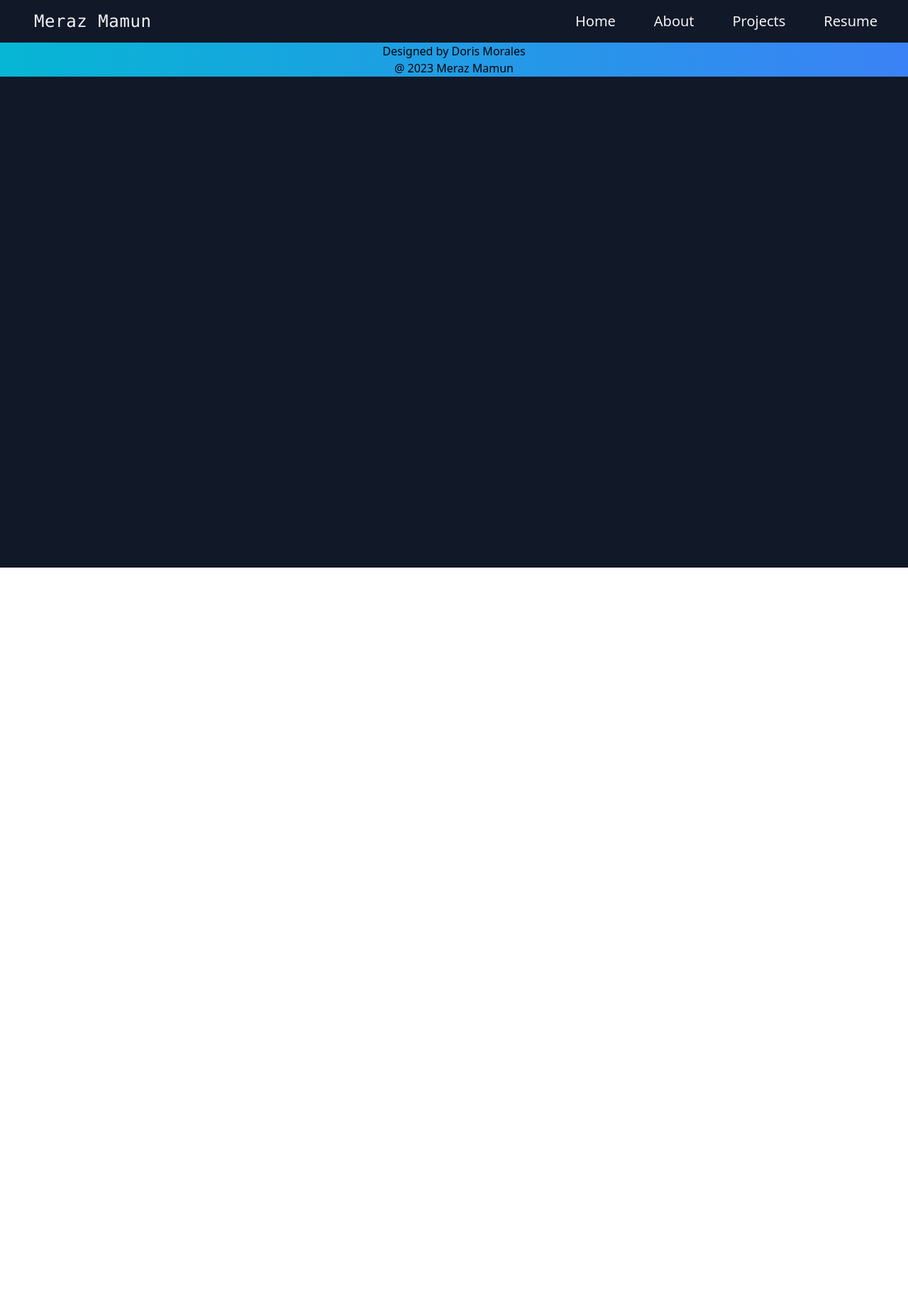
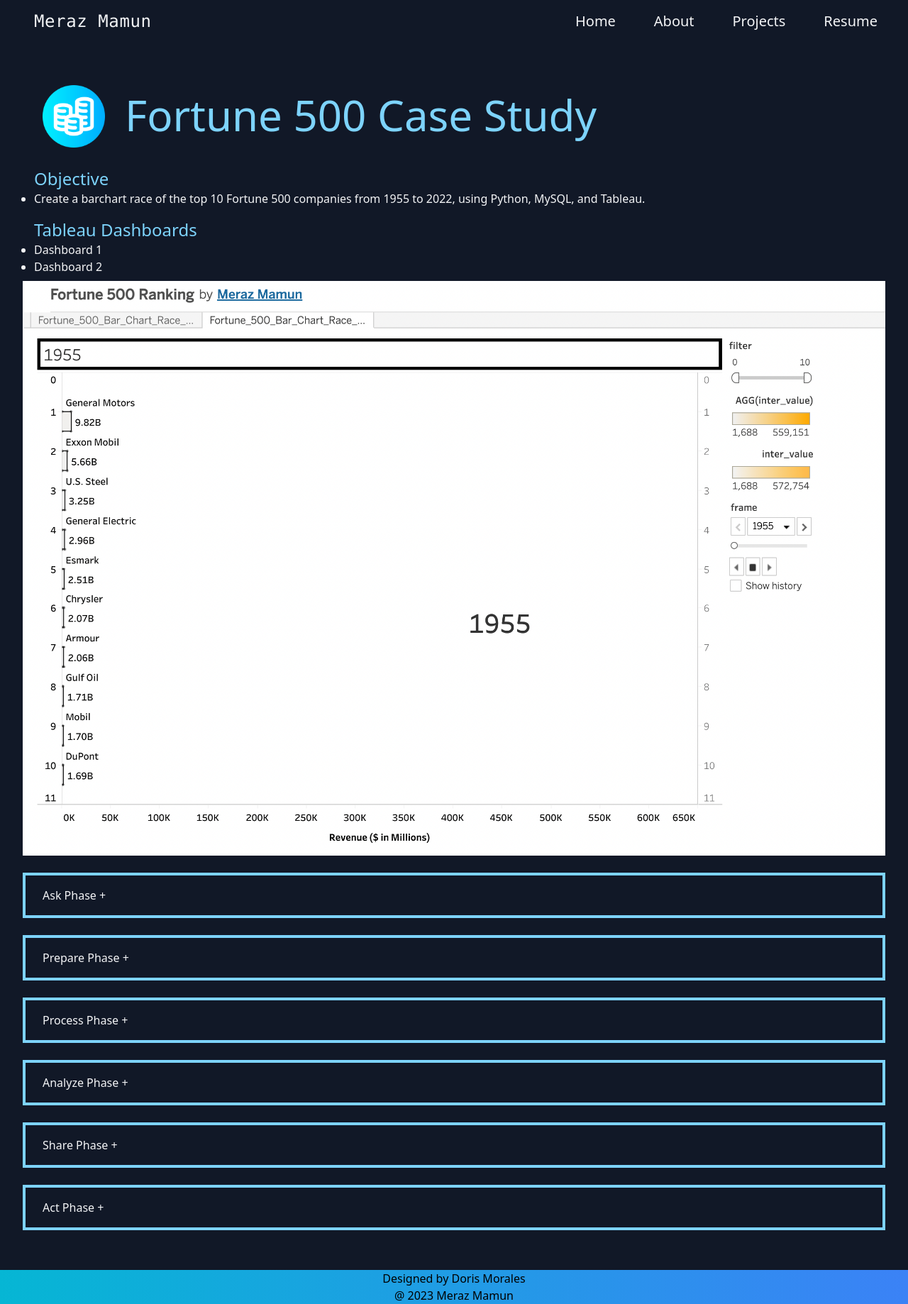
Before and after one commit to moralesdoris880/mmportfolio, a React (Create React App) app: page /fortune500_case in a window 1280 px wide. Shown: the whole page at 71% size. Before the commit the page ends 800 px from the top, so only its background shows below. Built offline with nearby package versions, Linux system fonts and the light colour scheme.

Commit message:
Fortune 500 content added with path and css

```diff
--- a/src/index.js
+++ b/src/index.js
@@ -7,6 +7,7 @@
 import Resume from "./pages/Resume";
 import Nav from "./components/Nav";
 import Project1 from "./pages/Project1";
+import Project2 from "./pages/Project2";
 import './index.css';
 import reportWebVitals from './reportWebVitals';
 
@@ -19,6 +20,7 @@
         <Nav/>
         <Routes>
             <Route exact path="/resume" element={<Resume />} />
+            <Route exact path="/fortune500_case" element={<Project2 />} />
             <Route exact path="/cyclistic_case" element={<Project1 />} />
             <Route exact path="/projects" element={<Projects />} />
             <Route exact path="/about" element={<About />} />
--- a/src/pages/Project1.js
+++ b/src/pages/Project1.js
@@ -49,7 +49,7 @@
             <div>
               <h1 className="text-sky-300 text-2xl ml-4 mb-4 mt-4">Visuals</h1>
 
-              <GraphCarousel />
+              <GraphCarousel width="120" />
             </div>
 
             <div className="border-4 border-sky-300 flex p-4 mb-6">
--- a/src/pages/Project2.js
+++ b/src/pages/Project2.js
@@ -1,7 +1,130 @@
+import React, { useState } from "react";
+
 function Project2(){
+const [display0,setDisplay0]=useState(false);
+const [display1,setDisplay1]=useState(false);
+const [display2,setDisplay2]=useState(false);
+const [display3,setDisplay3]=useState(false);
+const [display4,setDisplay4]=useState(false);
+const [display5,setDisplay5]=useState(false);
+
     return(
-        <div>
-            <h1>Testing Fortune 500 Page</h1>
+        <div className="text-gray-100 p-8 bg-gray-900">
+            <div>
+            <div className="flex">
+              <img src="/coins.png" className="h-36 p-7" alt="bike icon"></img>
+              <a href="https://www.flaticon.com/free-icons/cycling" title="cycling icons" className="hidden">Coins icons created by Freepik - Flaticon</a>
+              <h1 className="text-6xl text-sky-300 pb-10 mt-10">Fortune 500 Case Study</h1>
+            </div>
+
+
+            <div className="flex">
+              <div className="mx-4">
+                <h1 className="text-sky-300 text-2xl">Objective</h1>
+                <ol className="list-disc">
+                  <li>Create a barchart race of the top 10 Fortune 500 companies from 1955 to 2022, using Python, MySQL, and Tableau.</li>
+                </ol>
+              </div>
+            </div>
+
+            <div>
+              <h1 className="text-sky-300 text-2xl ml-4 mt-4">Tableau Dashboards</h1>
+              <ol className="list-disc ml-4 mb-2">
+                <li className="hover:text-sky-300"><a href="https://public.tableau.com/app/profile/meraz.mamun/viz/shared/QM4HHCGS3">Dashboard 1</a></li>
+                <li className="hover:text-sky-300"><a href="https://public.tableau.com/app/profile/meraz.mamun/viz/Fortune500Ranking/Fortune_500_Bar_Chart_Race_Animation">Dashboard 2</a></li>
+              </ol>
+              <img className="mb-6" src="/tableaugraph-1.png" alt="Example of the tableau graph"/>
+            </div>
+
+            <div className="border-4 border-sky-300 flex p-4 mb-6">
+              <button className="pl-2 hover:text-sky-300" onClick={()=>setDisplay0(!display0)}>Ask Phase +</button>
+              <div className="ml-8 mt-4" style={{display: display0? "block":"none"}}>
+                <ol className="list-decimal">
+                  <li>How has the ranking of the top 10 Fortune 500 companies changed from 1955 to 2022?</li>
+                </ol>
+              </div>
+            </div>
+
+            <div className="border-4 border-sky-300 flex p-4 mb-6">
+              <button className="pl-2 hover:text-sky-300" onClick={()=>setDisplay1(!display1)}>Prepare Phase +</button>
+              <div className="ml-8" style={{display: display1? "block":"none"}}>
+              <ol className="list-decimal">
+                  <li>Find the website that contains all the Fortune 500 data since 1955.</li>
+                  <li>Website Links:</li>
+                  <ol className="list-disc">
+                    <li>https://money.cnn.com/magazines/fortune/fortune500_archive/full/1955/1.html</li>
+                    <li>https://money.cnn.com/magazines/fortune/fortune500/2006/full_list/</li>
+                    <li>https://money.cnn.com/magazines/fortune/fortune500/2007/full_list/</li>
+                    <li>https://money.cnn.com/magazines/fortune/fortune500/2008/full_list/</li>
+                    <li>https://money.cnn.com/magazines/fortune/fortune500/2009/full_list/</li>
+                    <li>https://money.cnn.com/magazines/fortune/fortune500/2010/full_list/</li>
+                    <li>https://money.cnn.com/magazines/fortune/fortune500/2011/full_list/</li>
+                    <li>https://money.cnn.com/magazines/fortune/fortune500/2012/full_list/</li>
+                    <li>https://fortune.com/ranking/fortune500/2013/search/</li>
+                    <li>https://fortune.com/ranking/fortune500/2014/search/</li>
+                    <li>https://fortune.com/ranking/fortune500/2015/search/</li>
+                    <li>https://fortune.com/ranking/fortune500/2016/search/</li>
+                    <li>https://fortune.com/ranking/fortune500/2017/search/</li>
+                    <li>https://fortune.com/ranking/fortune500/2018/search/</li>
+                    <li>https://fortune.com/ranking/fortune500/2019/search/</li>
+                    <li>https://fortune.com/ranking/fortune500/2020/search/</li>
+                    <li>https://fortune.com/ranking/fortune500/2021/search/</li>
+                    <li>https://fortune.com/ranking/fortune500/2022/search/</li>
+                  </ol>
+                  <li>Use Python’s pandas library to extract the data from each website for each year. Record the code under the file “fortune_python_project.py”, using Python Spyder. Create one function to extract the data from 1955 to 2005. Create another function to extract data from 2006 to 2012. The tables from 1955 to 2012 are HTML tables. The tables from 2013 to 2022 are javascript tables. So, I had to download the JSON file for each year from 2013 to 2022. Finally, create a function that can extract the data from each JSON file with the help of the json library. Use the three functions to combine all the relevant data under a single dataframe, stored in the variable “fortune_500_final”.</li>
+                  <li>Transfer the final dataframe to a MySQL database with the schema name “fortune_500” and table name “fortune”, using sqlalchemy and pymysql libraries.</li>
+                </ol>
+              </div>
+            </div>
+
+            <div className="border-4 border-sky-300 flex p-4 mb-6">
+              <button  className="pl-2 hover:text-sky-300" onClick={()=>setDisplay2(!display2)}>Process Phase +</button>
+              <div className="ml-8" style={{display: display2? "block":"none"}}>
+                <ol className="list-decimal">
+                  <li>RClean the data in the “fortune_500” schema, using MySQL.</li>
+                  <li>Create a CTE labeled “fortune_ranking” to assign a row number to each row as rank and label the column name as “fortune_rank”.</li>
+                  <li>Select only distinct rows to exclude any duplicate rows.</li>
+                  <li>From the top 10 rankings for each year, standardize each company’s name, using CASE statements. For example, every instance of “General Motors (GM)” or “General Motors Company” will become “General Motors”.</li>
+                </ol>
+              </div>
+            </div>
+
+            <div className="border-4 border-sky-300 flex p-4 mb-6">
+              <button className="pl-2 hover:text-sky-300" onClick={()=>setDisplay3(!display3)}>Analyze Phase +</button>
+              <div className="ml-8" style={{display: display3? "block":"none"}}>
+                <ol className="list-decimal">
+                  <li>Return all rows where “fortune_rank” is less than or equal to 10.</li>
+                  <li>How has the ranking of each company changed over the past 67 years?</li>
+                </ol>
+              </div>
+            </div>
+
+            <div className="border-4 border-sky-300 flex p-4 mb-6">
+              <button  className="pl-2 hover:text-sky-300" onClick={()=>setDisplay4(!display4)}>Share Phase +</button>
+              <div className="ml-8" style={{display: display4? "block":"none"}}>
+                <ol className="list-decimal">
+                  <li>Use Tableau Public to visually represent the data.</li>
+                  <li>The main focus of this visualization will be to create an animated bar chart race, depicting how the top 10 ranking has changed over time by revenue.</li>
+                  <li>Use the excel file, “fortune_500_alternate_data_storage” to help support in making the visualization.</li>
+                  <li>I followed this guide to help me make the visualization: <a className="text-sky-300" href="https://towardsdatascience.com/creating-an-animated-bar-chart-race-with-tableau-6a7839f703af">https://towardsdatascience.com/creating-an-animated-bar-chart-race-with-tableau-6a7839f703af</a></li>
+                </ol>
+              </div>
+            </div>
+
+            <div className="border-4 border-sky-300 flex p-4 mb-6">
+              <button className="pl-2 hover:text-sky-300" onClick={()=>setDisplay5(!display5)}>Act Phase +</button>
+              <div className="ml-8" style={{display: display5? "block":"none"}}>
+                <ol className="list-decimal">
+                  <li>The rankings from 1955 drastically changed when compared to 2022.The only company that still appears in both 1955 and 2022 rankings is Exxon Mobil.</li>
+                  <li>In 1955, the top 10 list was filled with industrial companies. Today, at least a third of that ranking is filled with tech.</li>
+                  <li>For 2022, Wal-Mart sits at number 1, surpassing $572 billion in revenues.</li>
+                  <li>In 1955, the combined revenue of the top 10 companies was ~ $33 billion. Today, that figure is 10 times more at ~ $3.26 trillion.</li>
+                </ol>
+              </div>
+            </div>
+
+        </div>
+
         </div>
     );
 }
--- a/src/pages/Projects.js
+++ b/src/pages/Projects.js
@@ -26,7 +26,7 @@
             <div className="p-7">
               <h1 className="text-sky-300 text-3xl pb-4">Fortune 500 Ranking</h1>
               {/* <p>The goal of this case is to analyze how casual riders and annual members use Cyclistic bikes differently and apply this analysis to convert more casual riders into annual members.</p> */}
-              <Link to="/">
+              <Link to="/fortune500_case">
                 <button className="mt-5 h-10 w-40 bg-gradient-to-r from-cyan-500 to-blue-500 text-gray-100 text-l tracking-wide font-mono">
                   More Info
                 </button>
```
Also changed, not shown: public/tableaugraph-1.png (added).
